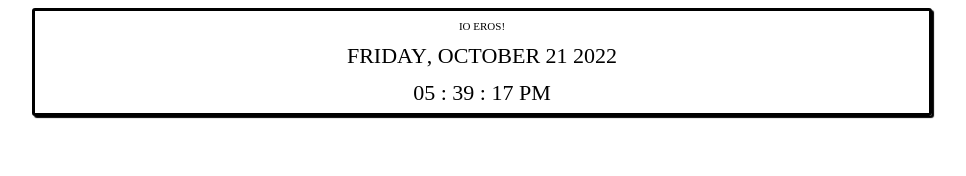
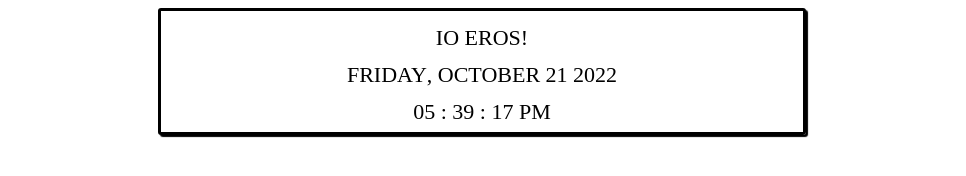
Before and after one commit to erotidia/notion, a plain HTML site: page index.html in a window 1280 px wide. Shown: the whole page, without its empty margins (158-1124 px from the left). Drawn offline with Linux system fonts and the light colour scheme.

Commit message:
Update index.html

```diff
--- a/index.html
+++ b/index.html
@@ -22,7 +22,7 @@
             justify-content:center;
             align-items:center;
             flex-direction: column;
-            max-width: 70%;
+            max-width: 50%;
             margin: auto;
             border: 3px solid #000000;
             border-radius: 3px;
@@ -32,7 +32,7 @@
 
 
         .greet{
-            font-size: 1em;
+            font-size: 2em;
         }
 
         .date {
```
